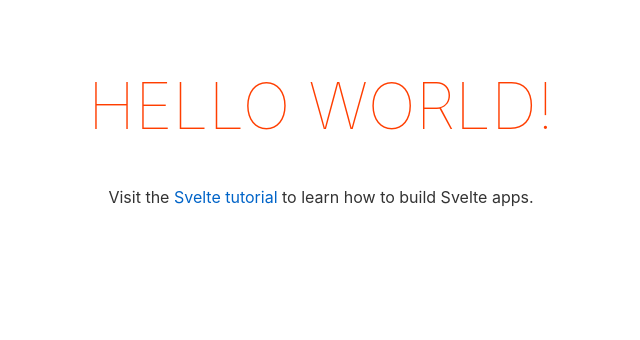
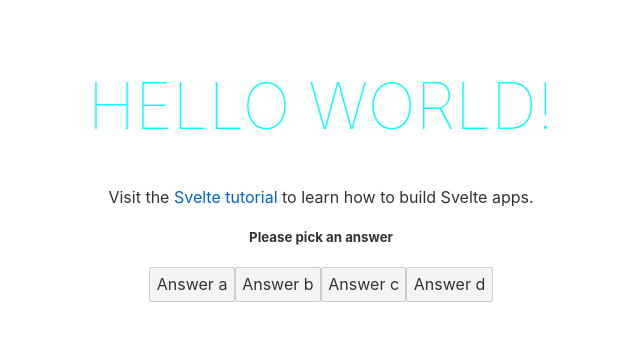
Before and after one commit to GrinninBarrett/levelup-quiz, a Svelte app: page / in a window 1280 px wide. Shown: the top 340 px of the page, without its empty margins (319-959 px from the left). Built offline with nearby package versions, Linux system fonts and the light colour scheme.

Commit message:
Adds Quiz.svelte, through lesson 8

```diff
--- a/src/App.svelte
+++ b/src/App.svelte
@@ -1,10 +1,12 @@
 <script>
 	export let name;
+	import Quiz from './Quiz.svelte';
 </script>
 
 <main>
 	<h1>Hello {name}!</h1>
 	<p>Visit the <a href="https://svelte.dev/tutorial">Svelte tutorial</a> to learn how to build Svelte apps.</p>
+	<Quiz quizName="Super Cool Quiz"/>
 </main>
 
 <style>
@@ -16,7 +18,7 @@
 	}
 
 	h1 {
-		color: #ff3e00;
+		color: cyan;
 		text-transform: uppercase;
 		font-size: 4em;
 		font-weight: 100;
--- /dev/null
+++ b/src/Quiz.svelte
@@ -0,0 +1,23 @@
+<script>
+  let result;
+  let correctAnswer = "b";
+  let answers = ["a", "b", "c", "d"];
+
+  function pickAnswer(answer) {
+    if (answer === correctAnswer) {
+      return (result = "Correct!");
+    }
+    result = "OOPS!";
+  }
+</script>
+
+<div>
+  {#if result}
+    <h4>{result}</h4>
+  {:else}
+    <h5>Please pick an answer</h5>
+  {/if}
+  {#each answers as answer}
+    <button on:click={() => pickAnswer(answer)}>Answer {answer}</button>
+  {/each}
+</div>
```
